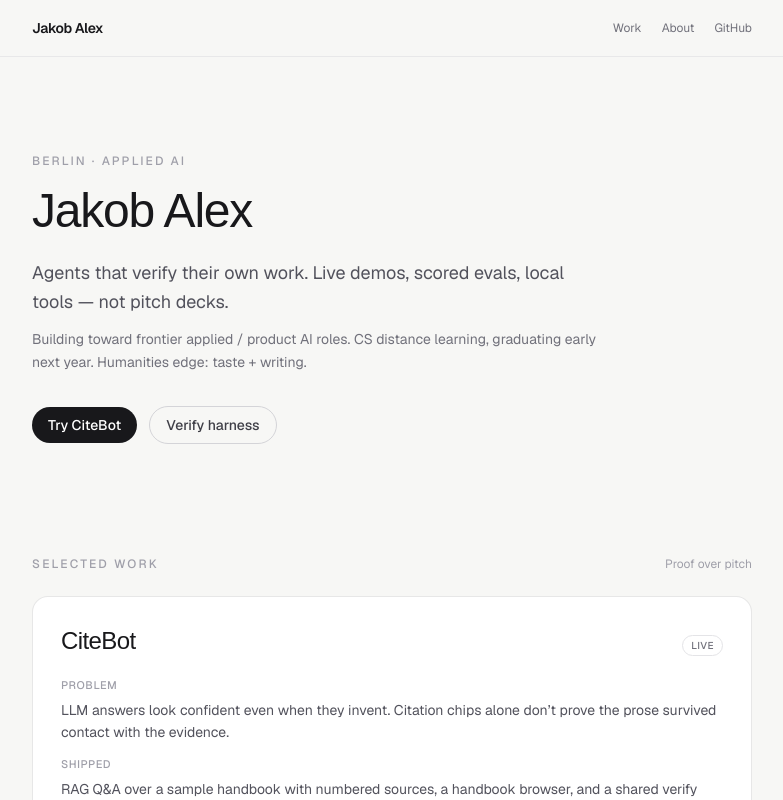
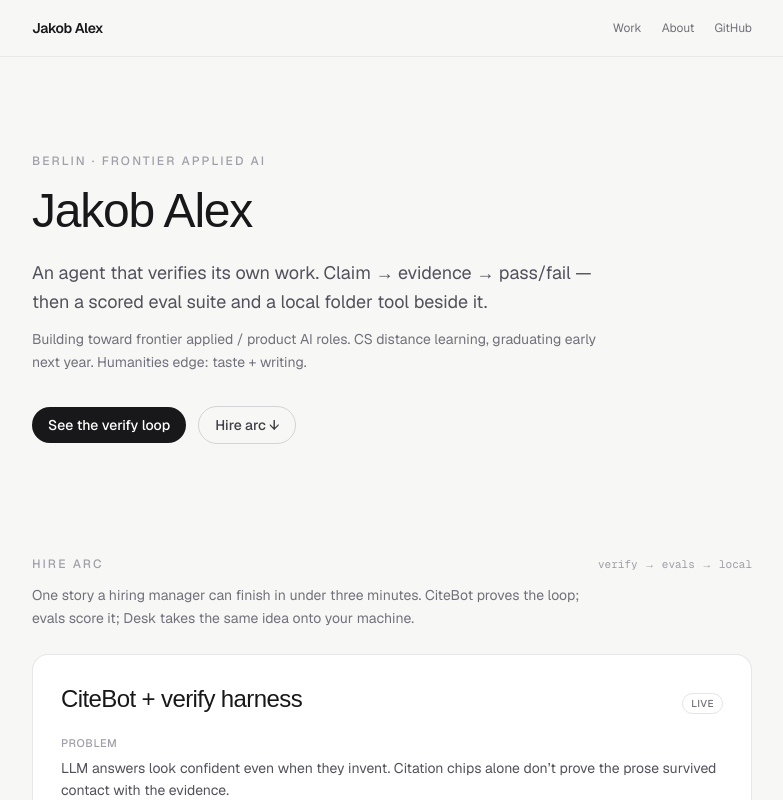
Before and after one commit to jakob-alexander2000/site, a Next.js app: page / in a window 1280 px wide. Shown: the top 800 px of the page, without its empty margins (248-1031 px from the left). Built offline with nearby package versions, Linux system fonts and the light colour scheme; a web font is replaced by a local one.

Commit message:
Lock Week B/C hire arc: verify loop first
Hero CTA points at harness annotated examples; work section is
verify → evals → Desk. Strip chat-first framing; English frontier only.

```diff
--- a/app/layout.tsx
+++ b/app/layout.tsx
@@ -19,9 +19,9 @@ const instrumentSerif = Instrument_Serif({
 });
 
 export const metadata: Metadata = {
-  title: "Jakob Alex",
+  title: "Jakob Alex — verify loop · evals · Desk",
   description:
-    "Applied AI builder in Berlin. Agents that verify their own work — live demos, scored evals, local tools.",
+    "Frontier applied AI in Berlin. An agent that verifies its own work — CiteBot harness, scored evals, local Desk tool.",
 };
 
 export default function RootLayout({ children }: LayoutProps<"/">) {
--- a/app/page.tsx
+++ b/app/page.tsx
@@ -7,10 +7,10 @@ export default function Home() {
       <Header />
 
       <div className="mx-auto w-full max-w-3xl flex-1 px-4 pb-24 pt-16 sm:px-6 sm:pt-24">
-        {/* Hero */}
+        {/* Hero — verify loop first */}
         <section aria-labelledby="hero-heading">
           <p className="text-xs font-medium uppercase tracking-[0.18em] text-zinc-400">
-            Berlin · Applied AI
+            Berlin · Frontier applied AI
           </p>
           <h1
             id="hero-heading"
@@ -19,8 +19,8 @@ export default function Home() {
             Jakob Alex
           </h1>
           <p className="mt-5 max-w-xl text-base leading-relaxed text-zinc-600 sm:text-lg dark:text-zinc-300">
-            Agents that verify their own work. Live demos, scored evals, local
-            tools — not pitch decks.
+            An agent that verifies its own work. Claim → evidence → pass/fail —
+            then a scored eval suite and a local folder tool beside it.
           </p>
           <p className="mt-3 max-w-xl text-sm leading-relaxed text-zinc-500 dark:text-zinc-400">
             Building toward frontier applied / product AI roles. CS distance
@@ -29,47 +29,52 @@ export default function Home() {
           </p>
           <div className="mt-8 flex flex-wrap items-center gap-3">
             <a
-              href="https://citebot-chi.vercel.app"
+              href="https://citebot-chi.vercel.app/harness#grounded"
               target="_blank"
               rel="noreferrer"
               className="inline-flex items-center rounded-full bg-zinc-900 px-4 py-2 text-sm font-medium text-white transition hover:bg-zinc-700 dark:bg-zinc-100 dark:text-zinc-900 dark:hover:bg-white"
             >
-              Try CiteBot
+              See the verify loop
             </a>
             <a
-              href="https://citebot-chi.vercel.app/harness"
-              target="_blank"
-              rel="noreferrer"
+              href="#work"
               className="inline-flex items-center rounded-full border border-zinc-300 px-4 py-2 text-sm font-medium text-zinc-700 transition hover:border-zinc-500 hover:text-zinc-900 dark:border-zinc-700 dark:text-zinc-300 dark:hover:border-zinc-500 dark:hover:text-zinc-50"
             >
-              Verify harness
+              Hire arc ↓
             </a>
           </div>
         </section>
 
-        {/* Selected work */}
+        {/* Selected work — one scroll: verify → evals → Desk */}
         <section
           id="work"
           aria-labelledby="work-heading"
           className="mt-20 scroll-mt-20 sm:mt-28"
         >
-          <div className="flex items-baseline justify-between gap-4">
+          <div className="flex flex-wrap items-baseline justify-between gap-3">
             <h2
               id="work-heading"
               className="text-xs font-medium uppercase tracking-[0.18em] text-zinc-400"
             >
-              Selected work
+              Hire arc
             </h2>
-            <p className="text-xs text-zinc-400">Proof over pitch</p>
+            <p className="font-mono text-[11px] text-zinc-400">
+              verify → evals → local
+            </p>
           </div>
+          <p className="mt-3 max-w-xl text-sm leading-relaxed text-zinc-500 dark:text-zinc-400">
+            One story a hiring manager can finish in under three minutes.
+            CiteBot proves the loop; evals score it; Desk takes the same idea
+            onto your machine.
+          </p>
 
           <div className="mt-6 space-y-4">
             <ProjectCard
-              title="CiteBot"
+              title="CiteBot + verify harness"
               status="Live"
               featured
               problem="LLM answers look confident even when they invent. Citation chips alone don’t prove the prose survived contact with the evidence."
-              shipped="RAG Q&A over a sample handbook with numbered sources, a handbook browser, and a shared verify loop that scores each claim pass / fail / unsupported. Live demo + writeup a hiring manager can click in two minutes."
+              shipped="RAG Q&A over a sample handbook, then a shared verify step that scores each claim pass / fail / unsupported and shows the evidence. Annotated grounded / mixed / trick examples on the writeup."
               tradeoff="One corpus, one verify path, Gemini Flash — not a multi-agent framework demo. Visible verification beats orchestration theater."
               stack={[
                 "Next.js",
@@ -81,8 +86,8 @@ export default function Home() {
               ]}
               liveHref="https://citebot-chi.vercel.app"
               liveLabel="Live demo"
-              writeupHref="https://citebot-chi.vercel.app/harness"
-              writeupLabel="Harness writeup →"
+              writeupHref="https://citebot-chi.vercel.app/harness#grounded"
+              writeupLabel="Annotated examples →"
               sourceHref="https://github.com/jakob-alexander2000/citebot"
             />
 
@@ -108,7 +113,7 @@ export default function Home() {
               title="Desk"
               status="Shipped"
               problem="Cloud RAG proves grounding in a browser. Product / desktop AI roles also want the corpus on your machine — ask a folder, get cited answers, write a report back."
-              shipped="Local-first folder agent: CLI ask/report over notes on disk, plus a localhost UI on 127.0.0.1. Same grounding idea as CiteBot, local corpus. No Electron packaging. 60-second stranger path + demo GIF in the README."
+              shipped="Local-first folder agent: CLI ask/report over notes on disk, plus a localhost UI on 127.0.0.1. Same grounding idea as CiteBot, local corpus. No Electron packaging."
               tradeoff="CLI + localhost UI over a packaged desktop app. Useful in five minutes beats installers and auto-update for a portfolio bet."
               stack={[
                 "Node",
```
Also changed, not shown: 1 other file (tests, documents, lock files or other folders).
